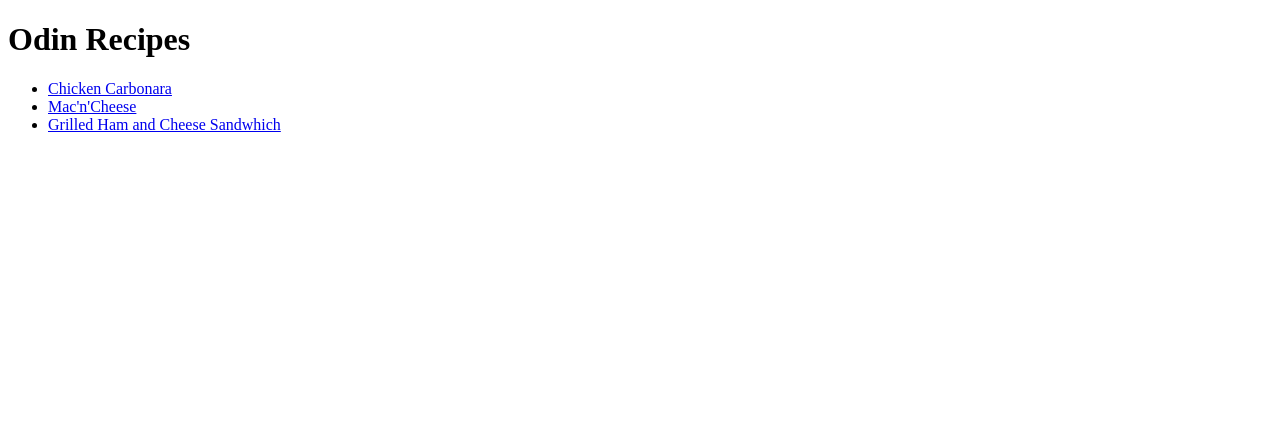
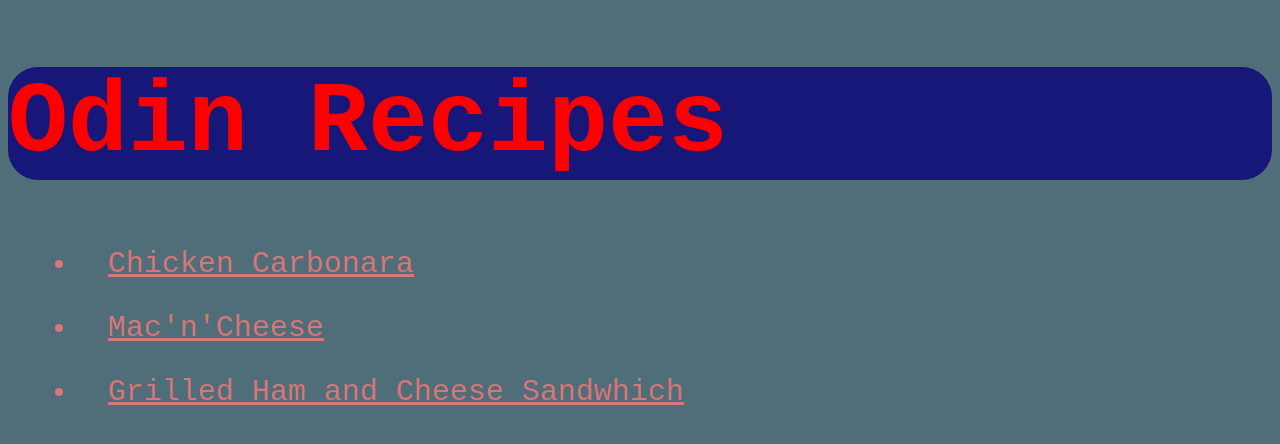
Before and after one commit to MikeB0920/odin-recipes, a plain HTML site: page index.html in a window 1280 px wide. Drawn offline with Linux system fonts and the light colour scheme.

Commit message:
Add basic CSS styling to main page

```diff
--- a/index.html
+++ b/index.html
@@ -9,8 +9,8 @@
 
 </head>
 <body>
-    <h1>Odin Recipes</h1>
-    <ul>
+    <h1 id="main-head">Odin Recipes</h1>
+    <ul class="recipe-links">
         <li><a href="recipes/chicken-carbonara.html">Chicken Carbonara</a></li>
         <li><a href="recipes/mac-n-cheese.html">Mac'n'Cheese</a></li>
         <li><a href="recipes/grilled-ham-and-cheese.html">Grilled Ham and Cheese Sandwhich</a></li>
--- a/style.css
+++ b/style.css
@@ -0,0 +1,25 @@
+* {
+    font-family: 'Courier New', Courier, monospace;
+}
+
+body {
+    background-color: rgb(80, 110, 121);
+}
+
+
+#main-head {
+    background-color: rgb(23, 23, 121);
+    color: #ff0000;
+    font-size: 100px;
+    font-weight: bold;
+    border-radius: 30px;
+}
+
+
+
+.recipe-links li,
+.recipe-links a {
+    font-size: 30px;
+    color: #d87575;
+    margin: 30px;
+}
```
